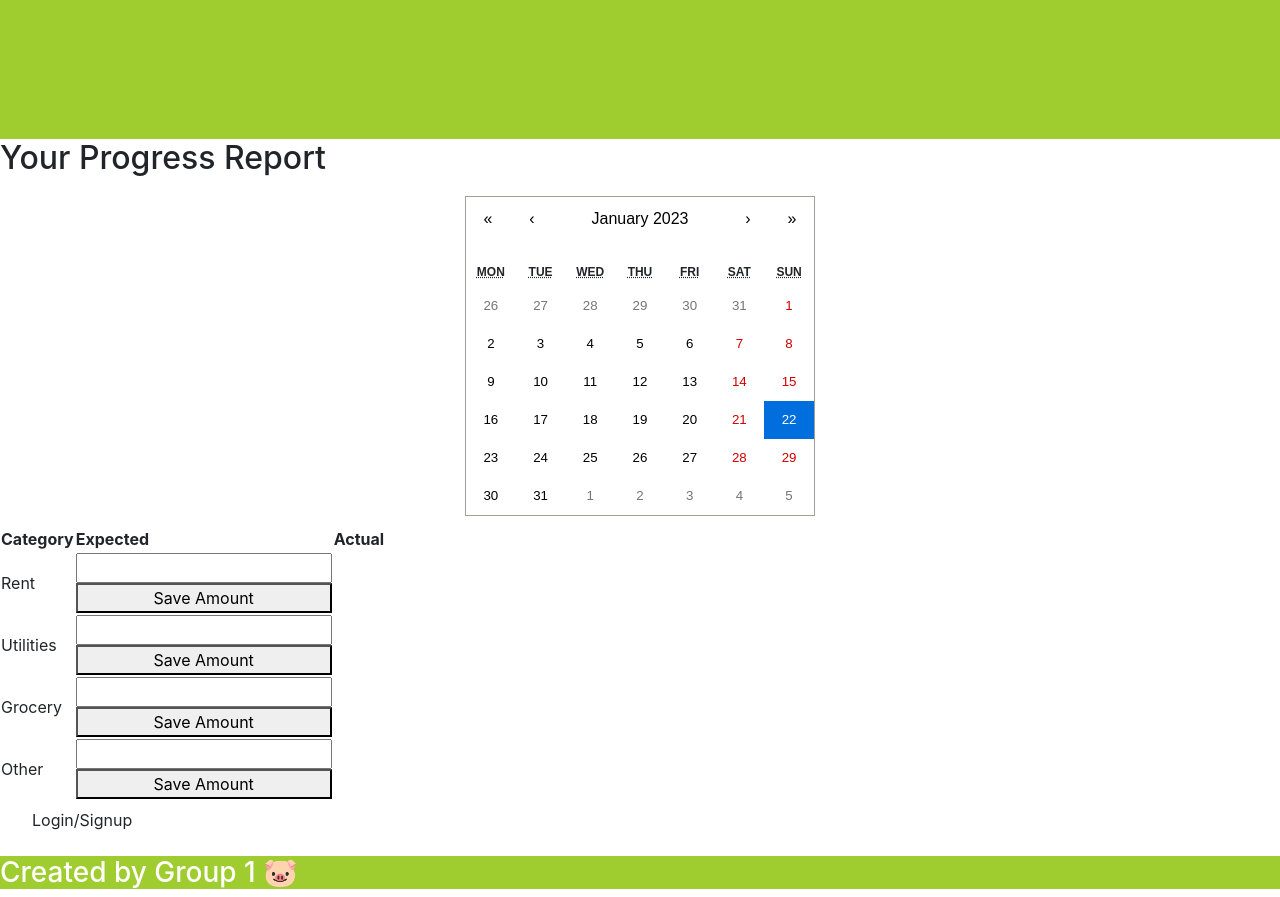
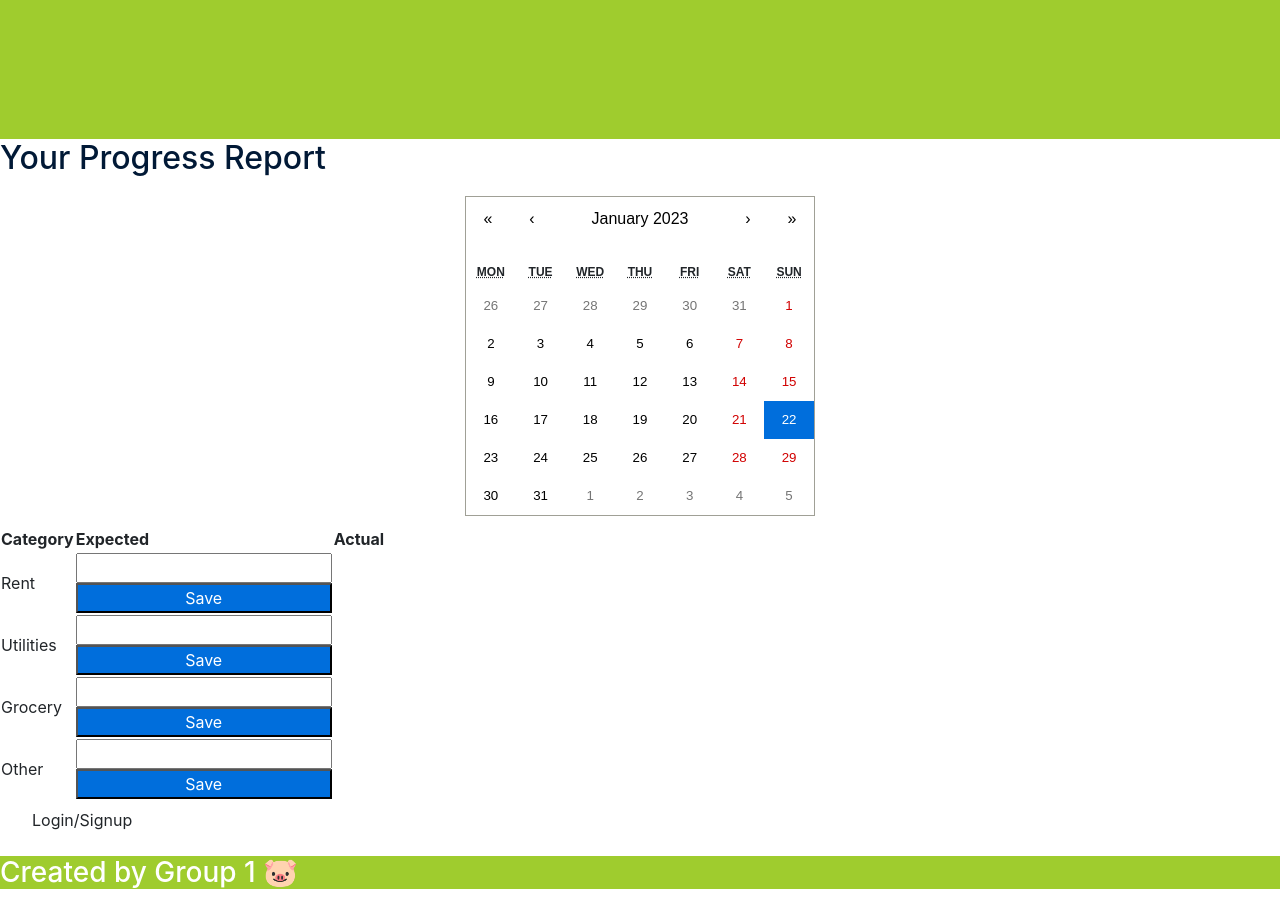
Before and after one commit to emsaw721/stacks-on-stacks, a React (Create React App) app in the folder client/: page /planner in a window 1280 px wide. Shown: the part 800-1697 px from the top of the page. Built offline with nearby package versions, Linux system fonts and the light colour scheme.

Commit message:
import fonts for pages

```diff
--- a/client/src/components/Calendar.js
+++ b/client/src/components/Calendar.js
@@ -20,6 +20,9 @@ const Cal = () => {
 
     return (
         < section className='Calendar'>
+            <style>
+  @import url('https://fonts.googleapis.com/css2?family=IBM+Plex+Sans+Condensed:wght@100;300;400&family=IBM+Plex+Sans:wght@100&display=swap');
+</style>
             <div>
                 {isModalOpen && (
                     <Modalcalendar onClose={closeModal} calDate={calDate} />
--- a/client/src/components/Footer.js
+++ b/client/src/components/Footer.js
@@ -4,7 +4,11 @@ import './components.css';
 const Footer = () => {
 
     return (
+
         <div className='footer'>
+            <style>
+  @import url('https://fonts.googleapis.com/css2?family=IBM+Plex+Sans+Condensed:wght@100;300;400&family=IBM+Plex+Sans:wght@100&display=swap');
+</style>
             <h3>Created by Group 1 🐷</h3>
         </div>
     )
--- a/client/src/components/Header.js
+++ b/client/src/components/Header.js
@@ -18,6 +18,9 @@ const Header = () => {
 
     return (
         <section className='header'>
+            <style>
+  @import url('https://fonts.googleapis.com/css2?family=IBM+Plex+Sans+Condensed:wght@100;300;400&family=IBM+Plex+Sans:wght@100&display=swap');
+</style>
             {Auth.loggedIn() ? (
                 <div className='loggedin'>
                     <h1>Hello, {userName}!</h1>
--- a/client/src/components/LoginForm.js
+++ b/client/src/components/LoginForm.js
@@ -47,6 +47,9 @@ const LoginForm = () => {
 
   return (
     <>
+    <style>
+  @import url('https://fonts.googleapis.com/css2?family=IBM+Plex+Sans+Condensed:wght@100;300;400&family=IBM+Plex+Sans:wght@100&display=swap');
+</style>
       <Form noValidate validated={validated} onSubmit={handleFormSubmit}>
         <Alert dismissible onClose={() => setShowAlert(false)} show={showAlert} variant='danger'>
           Something went wrong with your login credentials!
--- a/client/src/components/Navbar.js
+++ b/client/src/components/Navbar.js
@@ -16,6 +16,9 @@ const Navbar = () => {
             <>
             {Auth.loggedIn() ? (
             <nav className='navbar' >
+                <style>
+  @import url('https://fonts.googleapis.com/css2?family=IBM+Plex+Sans+Condensed:wght@100;300;400&family=IBM+Plex+Sans:wght@100&display=swap');
+</style>
                 <ul>
                     <li className='nav-item'>
                         <Link to='/expense' className='nav-link'>
@@ -41,6 +44,9 @@ const Navbar = () => {
             </nav>
                      ):(
                         <nav className='navbar' >
+                            <style>
+  @import url('https://fonts.googleapis.com/css2?family=IBM+Plex+Sans+Condensed:wght@100;300;400&family=IBM+Plex+Sans:wght@100&display=swap');
+</style>
                         <ul>
                             <li className='nav-item'>
                         <Nav.Link onClick={() => setShowModal(true)}>
--- a/client/src/components/SignupForm.js
+++ b/client/src/components/SignupForm.js
@@ -50,6 +50,9 @@ const SignupForm = () => {
 
   return (
     <>
+    <style>
+  @import url('https://fonts.googleapis.com/css2?family=IBM+Plex+Sans+Condensed:wght@100;300;400&family=IBM+Plex+Sans:wght@100&display=swap');
+</style>
       {/* This is needed for the validation functionality above */}
       <Form noValidate validated={validated} onSubmit={handleFormSubmit}>
         {/* show alert if server response is bad */}
--- a/client/src/components/components.css
+++ b/client/src/components/components.css
@@ -5,7 +5,7 @@
     --quaternary-color: #011936;
     --quinary-color: #9FCC2E;
     --sextary-color: #EC4F46;
-    --septary-color: #475FD7;
+    --septary-color: #006edc;
 }
 
 
--- a/client/src/pages/Planner.js
+++ b/client/src/pages/Planner.js
@@ -1,18 +1,9 @@
-import React, { useState, useAPI } from 'react';
-import Bar from '../components/ProgressBar';
+import React, { useState} from 'react';
+// import Bar from '../components/ProgressBar';
 import Cal from '../components/Calendar'
-// import {useQuery} from '@apollo/client';
-// import {QUERY_TRANSACTIONS} from '../utils/queries';
 import './pages.css';
 
 const Planner = () => {
-//    const {data, isLoading} = useAPI();
-//    const [selectedCategory, setSelectedCategory] = useState('');
-//    const filterCategories = data.filter(budget => budget.category === selectedCategory);
-
-//query so category === transactions secondCategory, then get the amount from each transaction from that second category and display
-
-// const {data} = useQuery(QUERY_TRANSACTIONS);
 const [rent, setRent] = useState('');
 const saveRent = () => {
     alert(rent)
@@ -45,6 +36,9 @@ const changeOther = (event) => {
 }
     return (
         <section className='report'>
+            <style>
+  @import url('https://fonts.googleapis.com/css2?family=IBM+Plex+Sans+Condensed:wght@100;300;400&family=IBM+Plex+Sans:wght@100&display=swap');
+</style>
             <h1> Your Progress Report </h1>
             <Cal />
             <table>
@@ -57,28 +51,28 @@ const changeOther = (event) => {
                     <td>Rent</td>
                     <td className='expected'>
                         <input onChange={changeRent} value={rent} />
-                        <button onClick={saveRent}>Save Amount</button>
+                        <button onClick={saveRent}>Save</button>
                     </td>
                 </tr>
                 <tr className='subcats'>
                     <td>Utilities</td>
                     <td className='expected'>
                         <input onChange={changeUtil} value={util} />
-                        <button onClick={saveUtil}>Save Amount</button>
+                        <button onClick={saveUtil}>Save</button>
                     </td>
                 </tr>
                 <tr className='subcats'>
                     <td>Grocery</td>
                     <td className='expected'>
                         <input onChange={changeGrocery} value={grocery} />
-                        <button onClick={saveGrocery}>Save Amount</button>
+                        <button onClick={saveGrocery}>Save</button>
                     </td>
                 </tr>
                 <tr className='subcats'>
                     <td>Other</td>
                     <td className='expected'>
                         <input onChange={changeOther} value={other} />
-                        <button onClick={saveOther}>Save Amount</button>
+                        <button onClick={saveOther}>Save</button>
                     </td>
                 </tr>
                 {/* <tr><select value={selectedCategory} onChange={(e) => setSelectedCategory(e.target.value)} name='category-dropdown'></select></tr> */}
--- a/client/src/pages/pages.css
+++ b/client/src/pages/pages.css
@@ -5,7 +5,7 @@
     --quaternary-color: #011936;
     --quinary-color: #9FCC2E;
     --sextary-color: #EC4F46;
-    --septary-color: #475FD7;
+    --septary-color: #006edc;
 }
 
 
@@ -22,6 +22,12 @@
 
 .report h1{
     font-size: 2em;
+    color: var(--quaternary-color);
+}
+
+.subcats button {
+    background-color: var(--septary-color);
+    color: var(--tertiary-color);
 }
 
 .expected {
```
Also changed, not shown: client/src/pages/Logout.js (deleted, +0 -17 lines).
